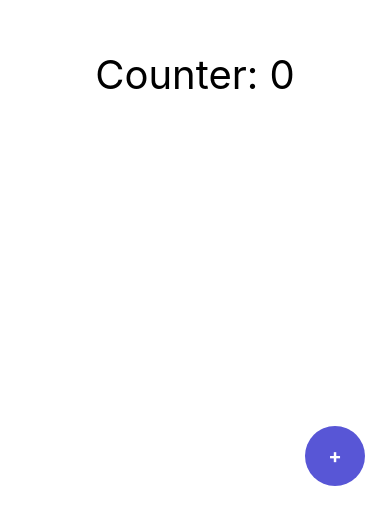
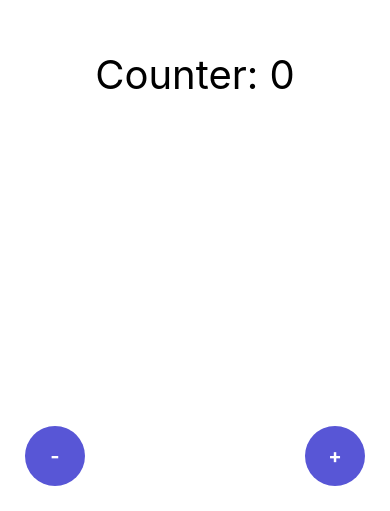
Before and after one commit to Alejoboga20/CounterReactNative, a React Native app: screen / in a window 390 px wide. Shown: the part 333-844 px from the top of the page. Built offline with nearby package versions, Linux system fonts and the light colour scheme.

Commit message:
Completing props

```diff
--- a/src/components/Fab.tsx
+++ b/src/components/Fab.tsx
@@ -1,11 +1,13 @@
 import React from 'react';
 import { StyleSheet, Text, TouchableOpacity, View } from 'react-native';
 
-export const Fab = ({ title }: FabProps) => {
+export const Fab = ({ position = 'bottomRight', title, onPress }: FabProps) => {
   return (
     <TouchableOpacity
-      onPress={() => console.log('touch')}
-      style={styles.fabLocationBR}>
+      onPress={onPress}
+      style={
+        position === 'bottomRight' ? styles.fabLocationBR : styles.fabLocationBL
+      }>
       <View style={styles.fab}>
         <Text style={styles.fabText}>{title}</Text>
       </View>
@@ -14,7 +16,10 @@ export const Fab = ({ title }: FabProps) => {
 };
 
 interface FabProps {
+  position?: 'bottomLeft' | 'bottomRight';
   title: string;
+
+  onPress: () => void;
 }
 
 const styles = StyleSheet.create({
--- a/src/screens/CounterScreen.tsx
+++ b/src/screens/CounterScreen.tsx
@@ -9,7 +9,12 @@ export const CounterScreen = () => {
     <View style={styles.container}>
       <Text style={styles.title}>Counter: {counter}</Text>
 
-      <Fab title="+" />
+      <Fab title="+" onPress={() => setCounter(counter + 1)} />
+      <Fab
+        position="bottomLeft"
+        title="-"
+        onPress={() => setCounter(counter - 1)}
+      />
     </View>
   );
 };
```
